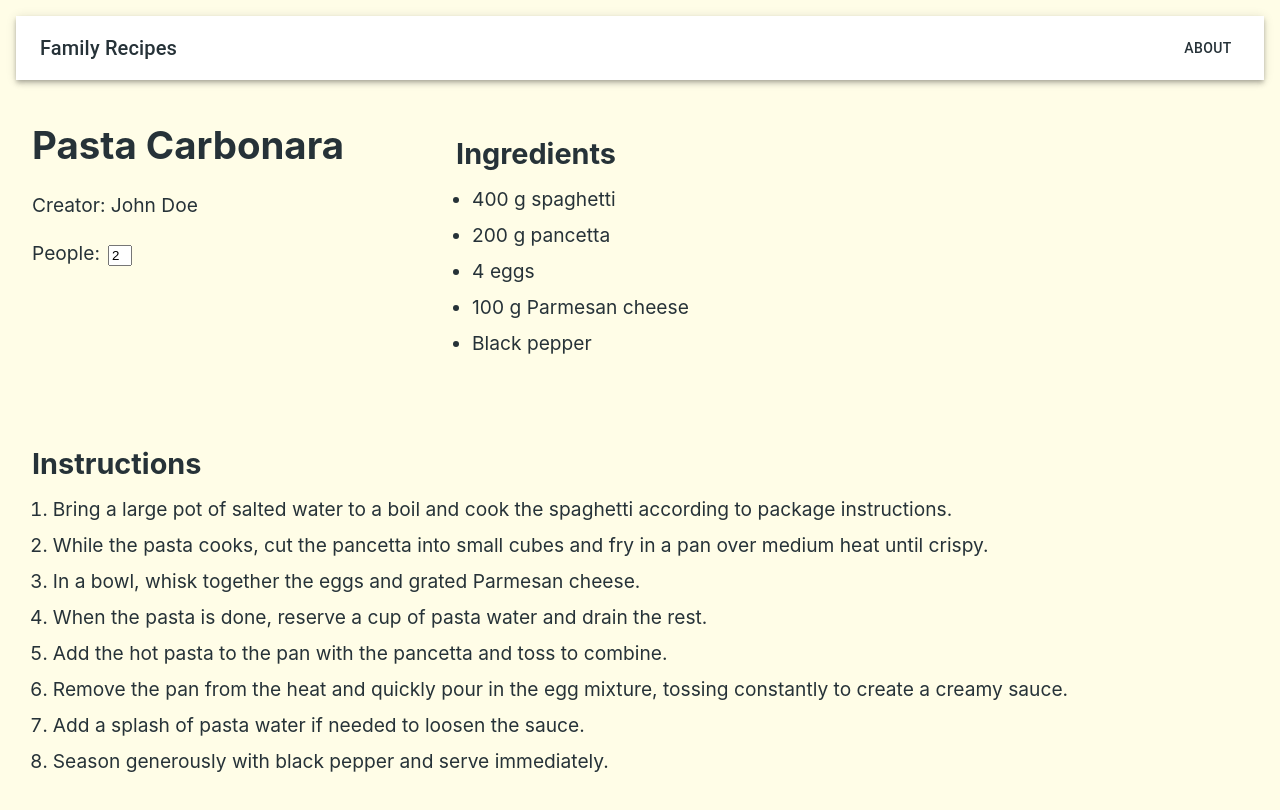
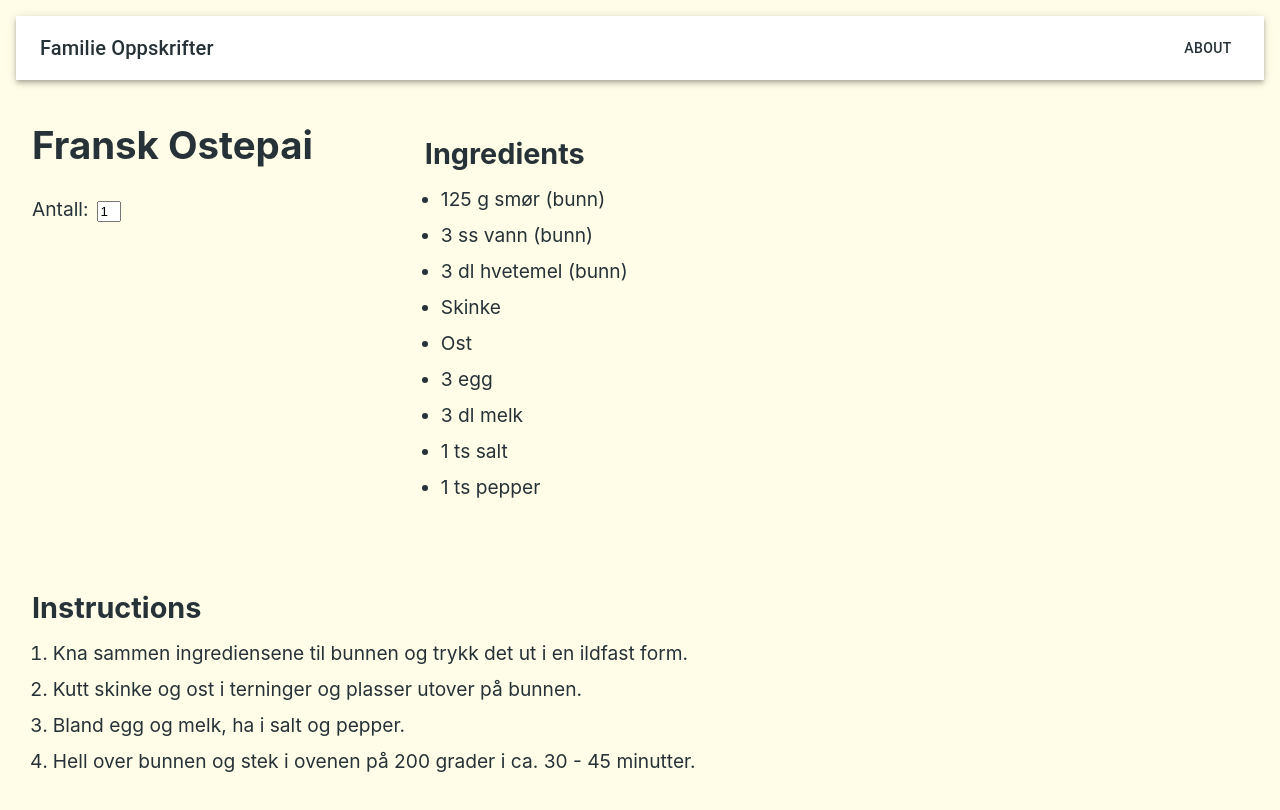
Before and after one commit to felisep/family-recipes, a React (Vite) app: page /recipe/1 in a window 1280 px wide. Shown: the top 810 px of the page. Built offline with nearby package versions, Linux system fonts and the light colour scheme.

Commit message:
fix biome and calculator logic on amount

```diff
--- a/src/components/Header.tsx
+++ b/src/components/Header.tsx
@@ -49,7 +49,7 @@ export default function ButtonAppBar({ onLanguageChange }: HeaderProps) {
 							textDecoration: "none",
 						}}
 					>
-						{language === "en" ? "Family Recipes" : "Recetas Familiares"}
+						{language === "en" ? "Familie Oppskrifter" : "Recetas Familiares"}
 					</Typography>
 
 					<Button
--- a/src/components/Input.tsx
+++ b/src/components/Input.tsx
@@ -10,7 +10,7 @@ export default function Input({
 }) {
 	return (
 		<p>
-			People:
+			Antall:
 			<input
 				value={amountPeople}
 				onChange={(e) => setPeople(Number(e.target.value))}
--- a/src/components/RecipeDetails/Ingredients.tsx
+++ b/src/components/RecipeDetails/Ingredients.tsx
@@ -4,9 +4,11 @@ import "./Ingredients.css";
 const Ingredients = ({
 	ingredients,
 	number,
+	people,
 }: {
 	ingredients: IngredientsInfo[];
 	number: number;
+	people: number;
 }) => {
 	return (
 		<div className="ingredients">
@@ -14,7 +16,9 @@ const Ingredients = ({
 			<ul>
 				{ingredients.map((ingredient, id) => (
 					<li key={id.toString()}>
-						{ingredient.amount !== null ? ingredient.amount * number : ""}{" "}
+						{ingredient.amount !== null && people > 0 && number > 0
+							? ingredient.amount * (number / people)
+							: (ingredient.amount ?? "")}{" "}
 						{ingredient.unit} {ingredient.name}{" "}
 					</li>
 				))}
--- a/src/components/RecipeDetails/RecipeName.tsx
+++ b/src/components/RecipeDetails/RecipeName.tsx
@@ -18,7 +18,6 @@ const RecipeName = ({
 	return (
 		<div className="recipe-name">
 			<h1>{name}</h1>
-			{creator && <p>Creator: {recipeNameExist}</p>}
 			<Input people={people} amountPeople={number} setPeople={setNumber} />
 		</div>
 	);
--- a/src/data/Recipes.ts
+++ b/src/data/Recipes.ts
@@ -1,76 +1,86 @@
 const RECIPES = [
 	{
 		id: "1",
-		name: "Pasta Carbonara",
-		creator: "John Doe",
-		description:
-			"A classic Italian pasta dish with eggs, cheese, pancetta, and black pepper.",
-		people: 2,
+		name: "Fransk Ostepai",
+		description: "En klassisk fransk ostepai med egg, ost og skinke.",
+		people: 1,
 		ingredients: [
-			{ amount: 200, unit: "g", name: "spaghetti" },
-			{ amount: 100, unit: "g", name: "pancetta" },
-			{ amount: 2, unit: "", name: "eggs" },
-			{ amount: 50, unit: "g", name: "Parmesan cheese" },
-			{ amount: null, unit: "", name: "Black pepper" },
+			{ amount: 125, unit: "g", name: "smør (bunn)" },
+			{ amount: 3, unit: "ss", name: "vann (bunn)" },
+			{ amount: 3, unit: "dl", name: "hvetemel (bunn)" },
+			{ amount: null, unit: "", name: "Skinke" },
+			{ amount: null, unit: "", name: "Ost" },
+			{ amount: 3, unit: "", name: "egg" },
+			{ amount: 3, unit: "dl", name: "melk" },
+			{ amount: 1, unit: "ts", name: "salt" },
+			{ amount: 1, unit: "ts", name: "pepper" },
 		],
 		steps: [
-			"Bring a large pot of salted water to a boil and cook the spaghetti according to package instructions.",
-			"While the pasta cooks, cut the pancetta into small cubes and fry in a pan over medium heat until crispy.",
-			"In a bowl, whisk together the eggs and grated Parmesan cheese.",
-			"When the pasta is done, reserve a cup of pasta water and drain the rest.",
-			"Add the hot pasta to the pan with the pancetta and toss to combine.",
-			"Remove the pan from the heat and quickly pour in the egg mixture, tossing constantly to create a creamy sauce.",
-			"Add a splash of pasta water if needed to loosen the sauce.",
-			"Season generously with black pepper and serve immediately.",
+			"Kna sammen ingrediensene til bunnen og trykk det ut i en ildfast form.",
+			"Kutt skinke og ost i terninger og plasser utover på bunnen.",
+			"Bland egg og melk, ha i salt og pepper.",
+			"Hell over bunnen og stek i ovenen på 200 grader i ca. 30 - 45 minutter.",
 		],
 	},
 	{
 		id: "2",
-		name: "Chicken Tikka Masala",
+		name: "Pan Amasado",
 		creator: "",
-		description: "Tender pieces of chicken in a rich, creamy tomato sauce.",
-		people: 4,
+		description: "Chilensk brød som er mykt og deilig.",
+		people: 8,
 		ingredients: [
-			{ amount: 500, unit: "g", name: "chicken breast" },
-			{ amount: 200, unit: "g", name: "tomatoes" },
-			{ amount: 100, unit: "g", name: "onions" },
-			{ amount: 2, unit: "cloves", name: "garlic" },
-			{ amount: 1, unit: "tsp", name: "cumin" },
-			{ amount: 1, unit: "tsp", name: "coriander" },
-			{ amount: 1, unit: "tsp", name: "turmeric" },
-			{ amount: 200, unit: "ml", name: "cream" },
+			{ amount: 500, unit: "g", name: "hvetemel" },
+			{ amount: 80, unit: "g", name: "smør" },
+			{ amount: 5, unit: "g", name: "sukker" },
+			{ amount: 10, unit: "g", name: "bakepuler" },
+			{ amount: 250, unit: "g", name: "lunken vann" },
+			{ amount: 10, unit: "g", name: "salt" },
 		],
 		steps: [
-			"Cut the chicken breast into bite-sized pieces and season with cumin, coriander, and turmeric.",
-			"Heat oil in a large pan over medium-high heat and cook the chicken pieces until golden brown. Set aside.",
-			"In the same pan, dice and sauté the onions until softened, about 5 minutes.",
-			"Mince the garlic and add it to the onions, cooking for another minute.",
-			"Add the chopped tomatoes and let the sauce simmer for 10 minutes until thickened.",
-			"Stir in the cream and bring the sauce back to a gentle simmer.",
-			"Return the chicken to the pan and cook for another 5 minutes until heated through.",
-			"Serve hot over steamed basmati rice or with warm naan bread.",
+			"Smelt smør og bland alle ingrediensene",
+			"Lag 8 kuler og flat de ut",
+			"Stikk de med en gaffel",
+			"Sett de på et stekebrett og la de heve i ca. 1 time",
+			"Stek de i ovnen på 180 grader i ca. 15 minutter",
 		],
 	},
 	{
 		id: "3",
-		name: "Caesar Salad",
-		creator: "Alice Johnson",
+		name: "Appelsinmarinade av svinekjøtt",
 		description:
-			"A refreshing salad with romaine lettuce, croutons, and Caesar dressing.",
+			"En deilig appelsinmarinade med svinekjøtt. Lages tidlig om morgenen",
 		people: 2,
 		ingredients: [
-			{ amount: 1, unit: "head", name: "romaine lettuce" },
-			{ amount: 100, unit: "g", name: "croutons" },
-			{ amount: 50, unit: "g", name: "Parmesan cheese" },
-			{ amount: 2, unit: "tbsp", name: "Caesar dressing" },
+			{ amount: 1 / 2, unit: "dl", name: "soyasaus" },
+			{ amount: 1 / 2, unit: "dl", name: "riseddik" },
+			{ amount: 1, unit: "ss", name: "sukker" },
+			{ amount: 1, unit: "ts", name: "ingefær" },
+			{ amount: 1, unit: "hel", name: "chili" },
+			{ amount: 1, unit: "skivet", name: "appelsin" },
+			{ amount: 600, unit: "g", name: "svinefilet" },
 		],
 		steps: [
-			"Wash and dry the romaine lettuce, then tear it into bite-sized pieces.",
-			"Place the lettuce in a large salad bowl.",
-			"Add the croutons and toss gently to distribute them evenly.",
-			"Drizzle the Caesar dressing over the salad and toss until all leaves are lightly coated.",
-			"Shave or grate the Parmesan cheese on top.",
-			"Serve immediately while the croutons are still crunchy.",
+			"Del appelsinene i båter",
+			"Ta alle ingrediensene i en pose og bland godt",
+		],
+	},
+	{
+		id: "4",
+		name: "Ramen med appelsinmarinert svinekjøtt",
+		description: "En deilig appelsinmarinade med svinekjøtt. Lag appelsin",
+		people: 2,
+		ingredients: [
+			{ amount: 1 / 2, unit: "dl", name: "soyasaus" },
+			{ amount: 1 / 2, unit: "dl", name: "riseddik" },
+			{ amount: 1, unit: "ss", name: "sukker" },
+			{ amount: 1, unit: "ts", name: "ingefær" },
+			{ amount: 1, unit: "hel", name: "chili" },
+			{ amount: 1, unit: "skivet", name: "appelsin" },
+			{ amount: 600, unit: "g", name: "svinefilet" },
+		],
+		steps: [
+			"Del appelsinene i båter",
+			"Ta alle ingrediensene i en pose og bland godt",
 		],
 	},
 ];
--- a/src/pages/RecipeDetail/RecipeDetail.tsx
+++ b/src/pages/RecipeDetail/RecipeDetail.tsx
@@ -28,7 +28,11 @@ const RecipeDetail = () => {
 				number={number}
 				setNumber={setNumber}
 			/>
-			<Ingredients ingredients={ingredients} number={number} />
+			<Ingredients
+				ingredients={ingredients}
+				number={number}
+				people={recipe?.people || 0}
+			/>
 			<Instructions instructions={steps} />
 		</div>
 	);
--- a/src/types/recipe.ts
+++ b/src/types/recipe.ts
@@ -1,9 +1,8 @@
 type Recipe = {
 	id: string;
 	name: string;
-	creator: string;
 	description: string;
-	people: number;
+	people: number | null;
 	ingredients: IngredientsInfo[];
 	steps: string[];
 };
```
Also changed, not shown: src/components/RecipeList/RecipeCard.tsx (+5 -5 lines).
